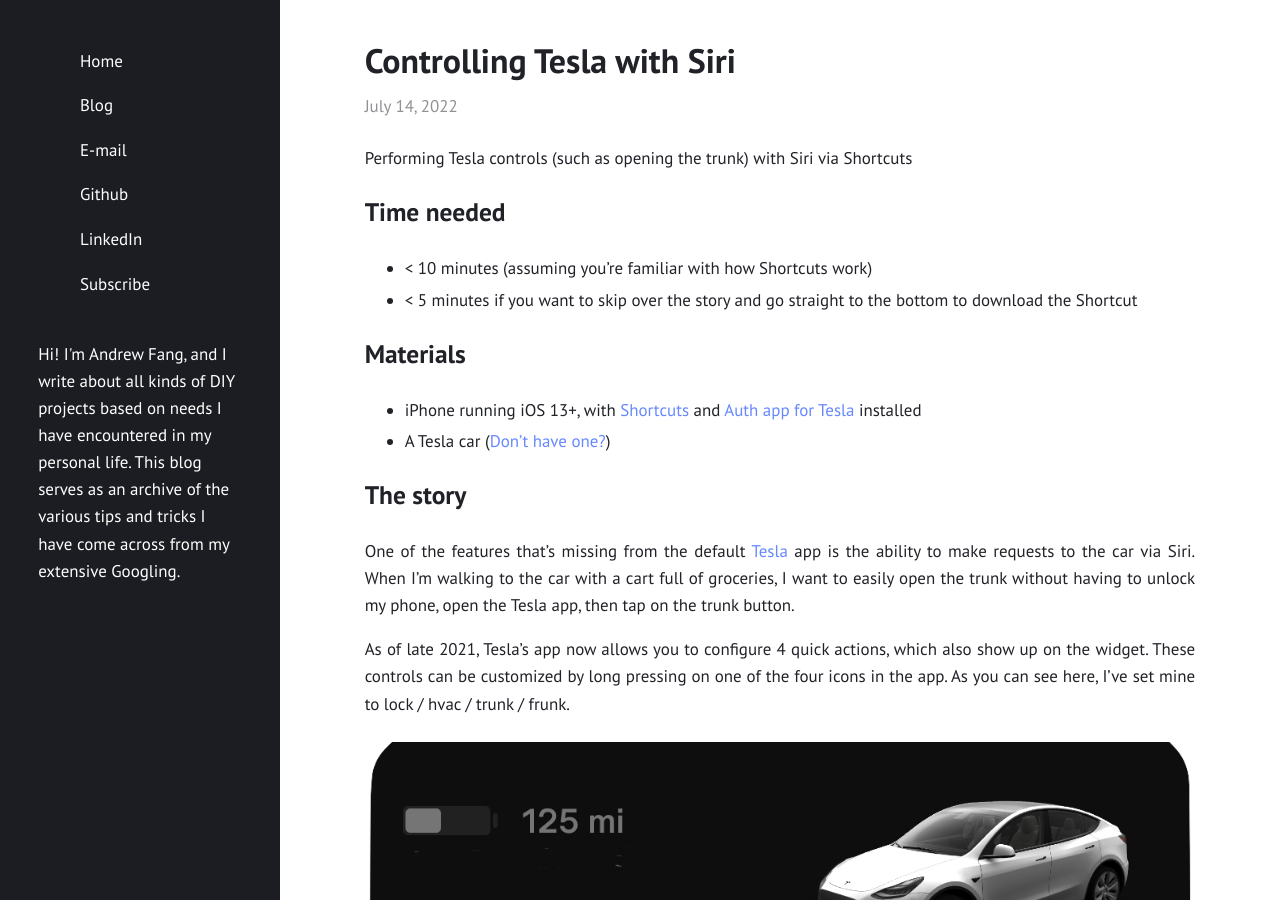
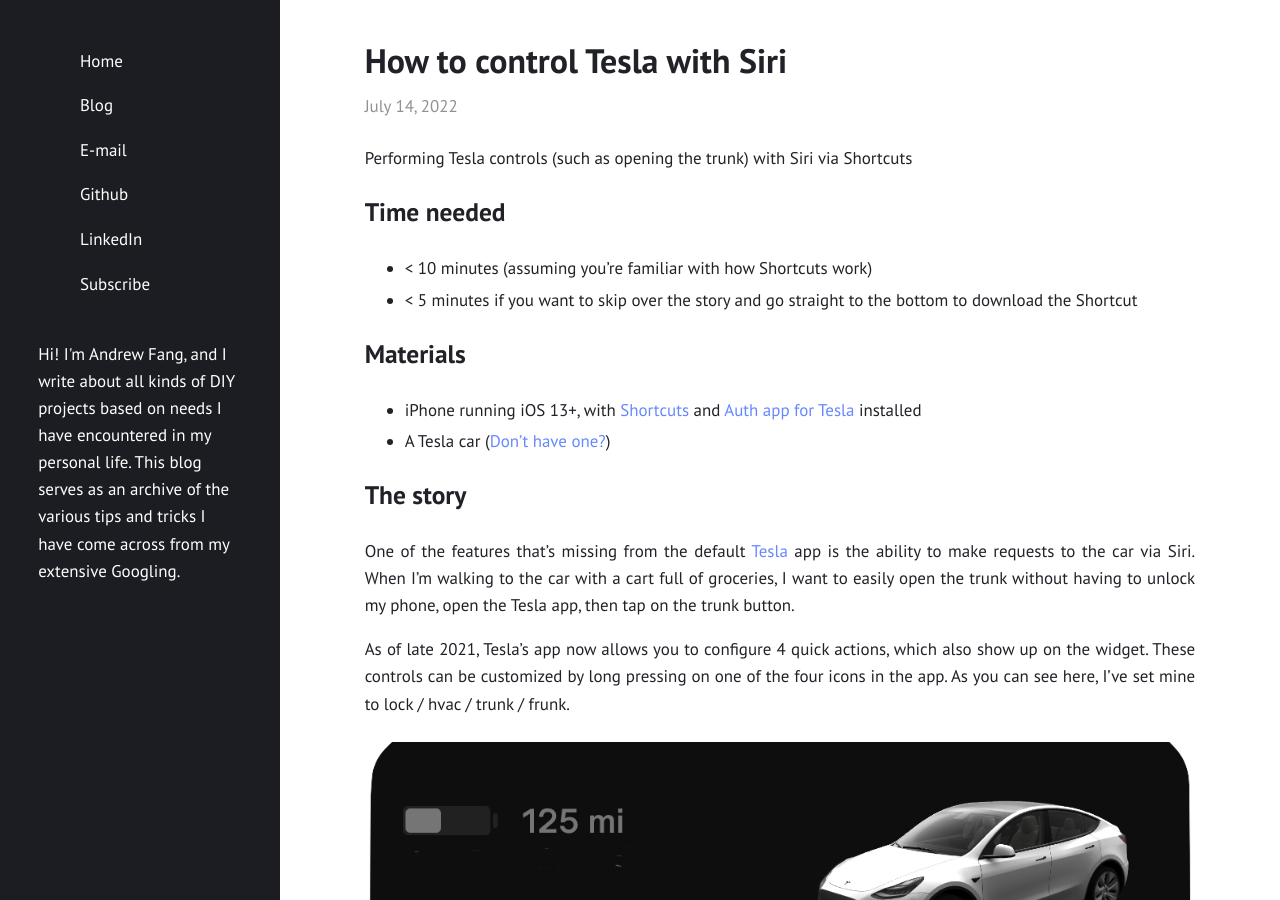
Before and after one commit to andrewfang/blog, a Jekyll site: the page built from _posts/2022-07-13-how-to-control-tesla-with-siri.markdown, in a window 1280 px wide and 900 px high. Built offline with Jekyll 4.4.1, drawn with Linux system fonts in a browser that asks for light colours; comment, search, counter and statistics services are not loaded.

Commit message:
Update article title

```diff
--- a/_posts/2022-07-13-controlling-tesla-with-siri.markdown
+++ b/_posts/2022-07-13-how-to-control-tesla-with-siri.markdown
@@ -1,6 +1,6 @@
 ---
 layout: post
-title:  "Controlling Tesla with Siri"
+title:  "How to control Tesla with Siri"
 date:   2022-07-13 18:55:42 -0700
 comments: true
 categories: tesla, siri, shortcuts, automation
```
